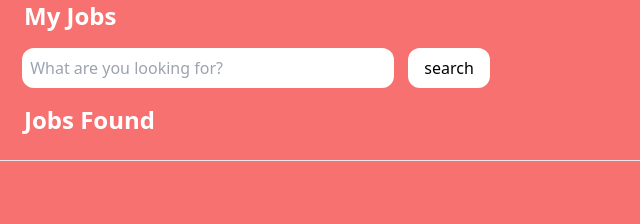
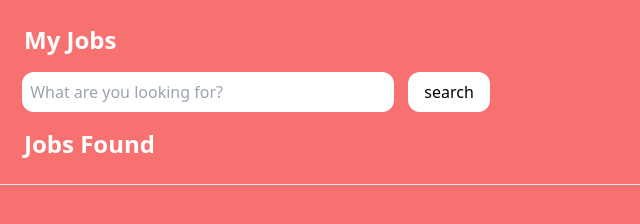
Before and after one commit to SauelAlmonte/job-search-example, a website: page layout/index.html in a window 1280 px wide. Shown: the whole page, without its empty margins (0-640 px from the left). Drawn offline with Linux system fonts and the light colour scheme.

Commit message:
Job Search Example

```diff
--- a/layout/index.html
+++ b/layout/index.html
@@ -10,7 +10,7 @@
 </head>
 <body>
 <div id="app" class="bg-red-400 h-screen">
-    <h2 class="text-2xl text-white font-bold pb-2 pl-6">
+    <h2 class="text-2xl text-white font-bold pb-2 pl-6 pt-6">
         My Jobs
     </h2>
 
```
Also changed, not shown: dist/styles.css.
